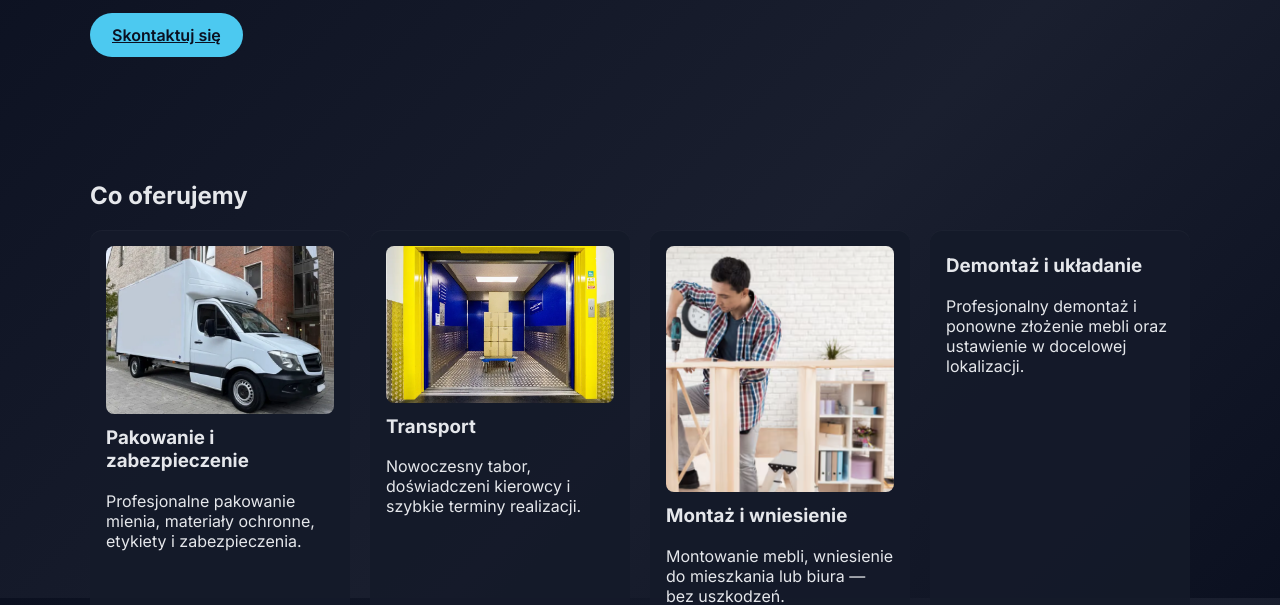
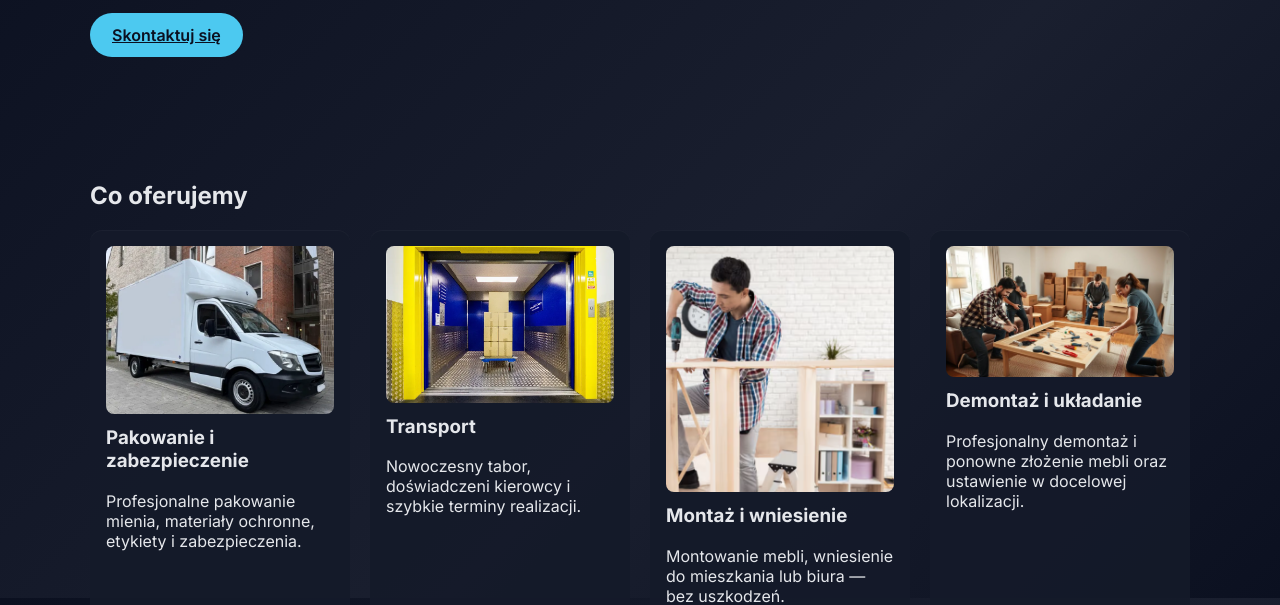
Before and after one commit to piotrsobczak-rgb/sopel-przeprowadzki-site, a plain HTML site: page index.html in a window 1280 px wide. Shown: the part 202-807 px from the top of the page. Drawn offline with Linux system fonts and the light colour scheme.

Commit message:
Add image to Demontaż i układanie card

```diff
--- a/index.html
+++ b/index.html
@@ -82,6 +82,10 @@
             <p>Montowanie mebli, wniesienie do mieszkania lub biura — bez uszkodzeń.</p>
           </article>
           <article class="card">
+            <picture>
+              <source srcset="images/demontaż i ustawienie.webp" type="image/webp">
+              <img src="images/demontaż i ustawienie.png" alt="Demontaż i ustawienie">
+            </picture>
             <h3>Demontaż i układanie</h3>
             <p>Profesjonalny demontaż i ponowne złożenie mebli oraz ustawienie w docelowej lokalizacji.</p>
           </article>
```
Also changed, not shown: images/demontaż i ustawienie.png (added), images/demontaż i ustawienie.webp (added).
